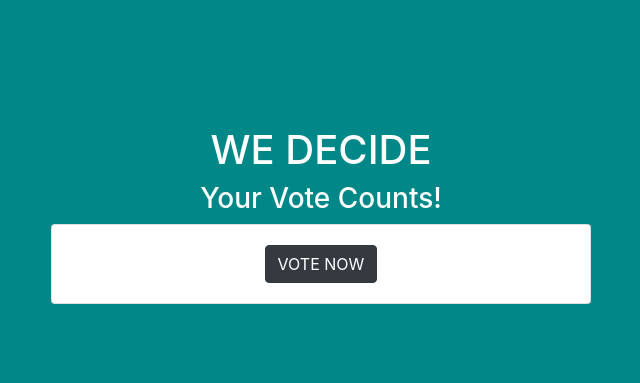
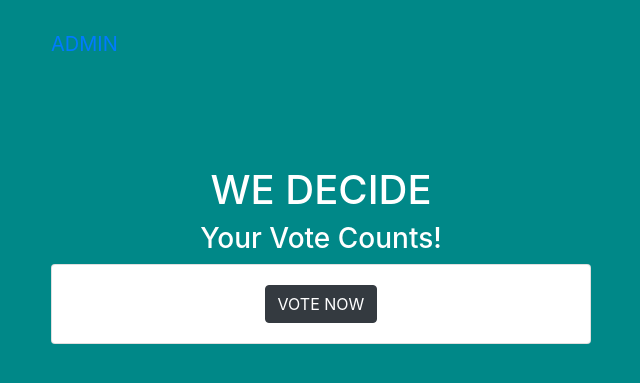
Before and after one commit to josephineEng/vote, a Django app: page / in a window 1280 px wide. Shown: the part 56-439 px from the top of the page, without its empty margins (319-959 px from the left). Run offline with Django 3.2, Linux system fonts and the light colour scheme; some libraries are stand-ins or nearby versions.

Commit message:
register

```diff
--- a/templates/pages/index.html
+++ b/templates/pages/index.html
@@ -27,7 +27,7 @@ body{
 }
 </style>
 {% endblock custom_css %}
-
+<a class="navbar-brand" href="/admin">ADMIN</a>
 
 <div class="container">
   <div class="row">
--- a/templates/polls/index.html
+++ b/templates/polls/index.html
@@ -1,5 +1,6 @@
 {% extends 'base.html' %}
 {% block content %}
+
   <h1 class="text-center mb-3">POSITIONS</h1>
   {% if latest_question_list %}
     {% for question in latest_question_list %}
```
